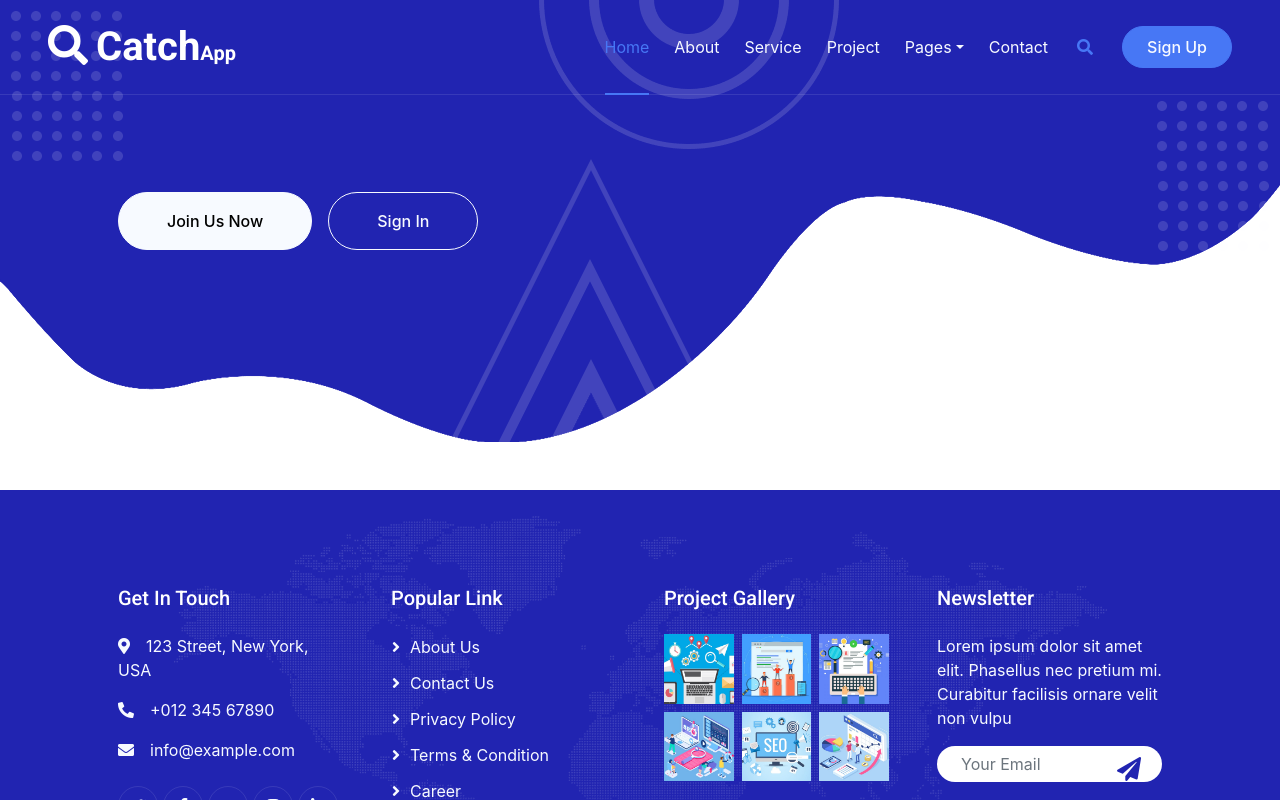
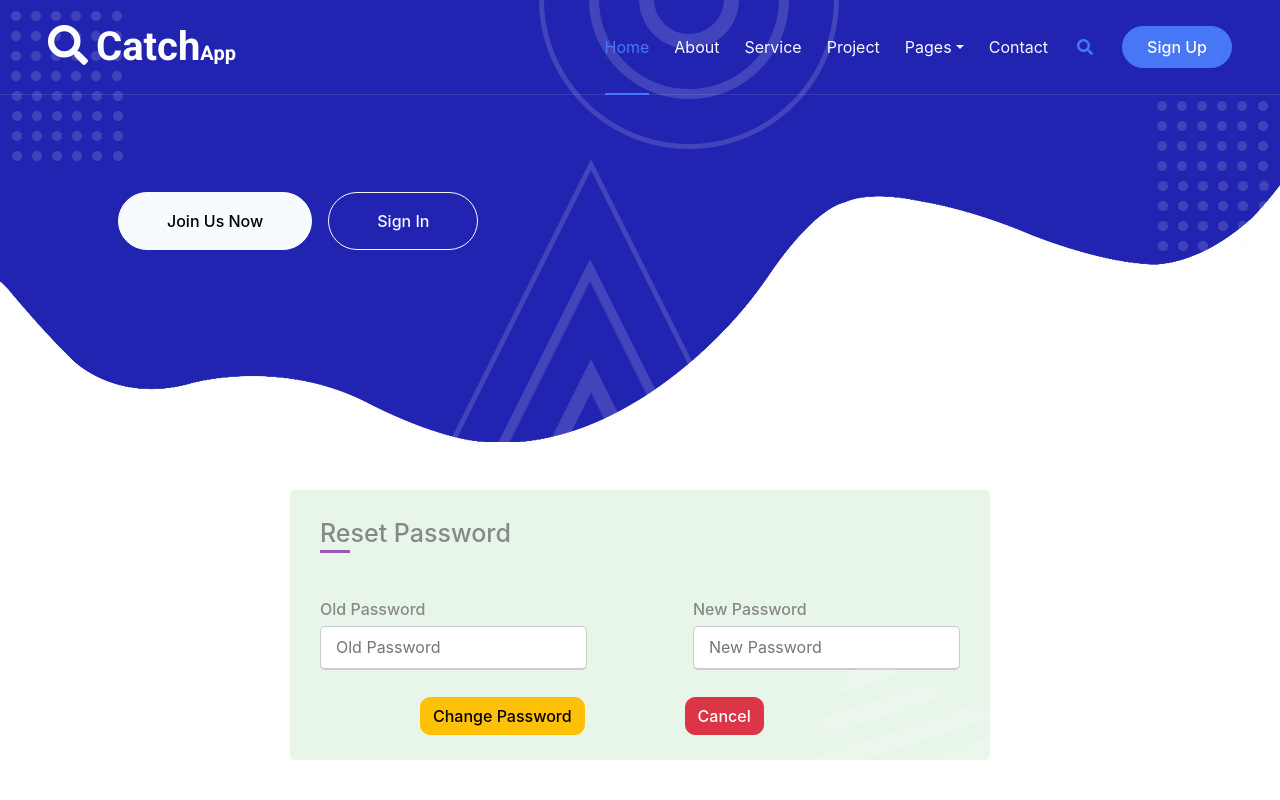
Before and after one commit to waelgharsalliii/Frontend-App, a React (Create React App) app: page /Reset in a window 1280 px wide. Shown: the top 800 px of the page. Built offline with nearby package versions, Linux system fonts and the light colour scheme.

Commit message:
Password

```diff
--- a/src/App.js
+++ b/src/App.js
@@ -13,6 +13,7 @@ import { Route, Routes } from 'react-router-dom';
 import Register from './SignUp/Register';
 import Login from './SignIn/Login';
 import Profile from './Profile/Profile';
+import Reset from './SignIn/Reset';
 
 
 
@@ -39,6 +40,7 @@ function App() {
             <Route  path="/Register"  element={<Register/>}/>
             <Route path="/Login"  element={<Login />} />
             <Route path="/Profile" element={<Profile/>} />
+            <Route path="/Reset" element={<Reset/>}></Route>
           </Routes>
           {/* <About/> */}
           {/* <New></New> */}
--- a/src/Profile/Profile.js
+++ b/src/Profile/Profile.js
@@ -90,7 +90,7 @@ const Profile = () => {
           }),
         });
         console.log(email);
-        toast('Good Job!', {
+        toast('User successfully updated !', {
           icon: '👏',
         });
       } catch (error) {
--- a/src/SignIn/Login.js
+++ b/src/SignIn/Login.js
@@ -8,7 +8,6 @@ const Login = () => {
   const [email, setEmail] = useState("");
   const [password, setPassword] = useState("");
   const navigate = useNavigate();
-
 
   const togglePasswordVisibility = () => {
     setPasswordVisible(!passwordVisible);
@@ -25,19 +24,37 @@ const Login = () => {
     console.log(data);
     if (response.ok) {
       localStorage.setItem("token", data.token);
-      localStorage.setItem('isLoggedIn', 'true');
-      const isLoggedIn=localStorage.getItem("isLoggedIn")
-      if (isLoggedIn==='true') {
-        toast.success("Login successfully",{
-          duration:8000
-        })
+      localStorage.setItem("isLoggedIn", "true");
+      const isLoggedIn = localStorage.getItem("isLoggedIn");
+      if (isLoggedIn === "true") {
+        toast("Login successfully !", {
+          icon: "😁",
+        });
       }
-      setTimeout(()=> navigate("/Profile"),3000);
+      setTimeout(() => navigate("/Profile"), 3000);
     } else {
-      toast.error("Login failed",{
-        duration:2000
+      toast("Login failed !", {
+        icon: "😢",
+      });
+    }
+  };
+
+  const handlePass = async (event) => {
+    event.preventDefault();
+    fetch(`http://localhost:3001/users`)
+      .then((response) => response.json())
+      .then((data) => {
+        console.log(data);
+        const userFound = data.find((user) => user.email === email);
+      if (userFound ) {
+        const userId = userFound._id;
+        console.log(userId);
+        console.log(userFound.password)
+        localStorage.setItem("Id", userId);
+      }
       })
-    }
+      .catch((error) => console.error(error));
+    navigate("/Reset");
   };
 
   return (
@@ -48,7 +65,9 @@ const Login = () => {
       <form onSubmit={handleSubmit}>
         <div className="user-details">
           <div className="input-box">
-            <label className="details">Email<ion-icon name="mail-outline"></ion-icon></label>
+            <label className="details">
+              Email<ion-icon name="mail-outline"></ion-icon>
+            </label>
             <input
               value={email}
               onChange={(e) => setEmail(e.target.value)}
@@ -87,7 +106,17 @@ const Login = () => {
                 <i className="bi bi-eye-slash-fill"></i>
               )}
             </button>
-              <a style={{position:"relative",top:"20px",textDecoration:"underline"}} href="">Forgot password ?</a>
+            <a
+              style={{
+                position: "relative",
+                top: "20px",
+                textDecoration: "underline",
+              }}
+              href=""
+              onClick={handlePass}
+            >
+              Forgot password ?
+            </a>
           </div>
         </div>
         <button type="submit" className="btn btn-info">
@@ -95,7 +124,7 @@ const Login = () => {
         </button>
       </form>
       <div className="Login">
-        <div style={{textDecoration:"underline"}}>Don't have an account</div>
+        <div style={{ textDecoration: "underline" }}>Don't have an account</div>
         <NavLink to="/Register">
           <button className="btn btn-primary">Register here</button>
         </NavLink>
--- /dev/null
+++ b/src/SignIn/Reset.js
@@ -0,0 +1,74 @@
+import React, { useState } from "react";
+import { toast, Toaster } from "react-hot-toast";
+import { useNavigate } from "react-router-dom";
+import "../styles/Register.css";
+
+const Reset = () => {
+  const [old, setOld] = useState("");
+  const [newP, setnewP] = useState("");
+  const navigate=useNavigate();
+
+  const handleChange = async (event) => {
+    event.preventDefault();
+    const Id = localStorage.getItem("Id");
+    console.log(Id);
+    fetch(`http://localhost:3001/users/${Id}`, {
+      method: "PUT",
+      headers: { "Content-Type": "application/json" },
+      body: JSON.stringify({ old, newP }),
+    })
+      .then((response) => {
+        if (response.ok) {
+            toast.success("Password updated successfully");
+            localStorage.removeItem('Id');
+            response.json();
+        }
+        else {
+            toast.error("Error");
+        }
+    })
+      .catch((error) => console.error(error));
+  };
+
+
+  const CancelChange =(event) => {
+    event.preventDefault();
+    localStorage.removeItem('Id');
+    navigate('/Login');
+  }
+
+  return (
+    <div className="Container">
+      <Toaster position="top-center" reverseOrder={false} />
+      <div className="title">Reset Password</div>
+      <br />
+      <form onSubmit={handleChange}>
+        <div className="user-details">
+          <div className="input-box">
+            <label className="details">Old Password</label>
+            <input
+              value={old}
+              placeholder="Old Password"
+              type="password"
+              onChange={(e) => setOld(e.target.value)}
+            />
+          </div>
+
+          <div className="input-box">
+            <label className="details">New Password</label>
+            <input
+              value={newP}
+              placeholder="New Password"
+              type="password"
+              onChange={(e) => setnewP(e.target.value)}
+            />
+          </div>
+        </div>
+        <button className="btn btn-warning">Change Password</button>
+        <button className="btn btn-danger cancel" onClick={CancelChange}>Cancel</button>
+      </form>
+    </div>
+  );
+};
+
+export default Reset;
--- a/src/SignUp/Register.js
+++ b/src/SignUp/Register.js
@@ -20,12 +20,12 @@ const Register = () => {
   const handleSubmit = (event) => {
     event.preventDefault();
     if (
-      email == "" ||
-      fname == "" ||
-      lname == "" ||
-      birthdate == "" ||
-      password == "" ||
-      phone == ""
+      email === "" ||
+      fname === "" ||
+      lname === "" ||
+      birthdate === "" ||
+      password === "" ||
+      phone === ""
     ) {
       toast.error("Please fill all required fields");
     } else {
--- a/src/styles/Register.css
+++ b/src/styles/Register.css
@@ -159,3 +159,21 @@ border-radius: 10px;
 .btn-outline-secondary {
     border-style: none;
 }
+
+.btn-warning {
+    position: relative;
+    left:100px
+}
+
+
+.btn-warning:hover {
+background: salmon;
+color:white;
+border: none;
+border-radius: 10px;
+}
+
+.cancel {
+    position: relative;
+    left:200px;
+}
```
